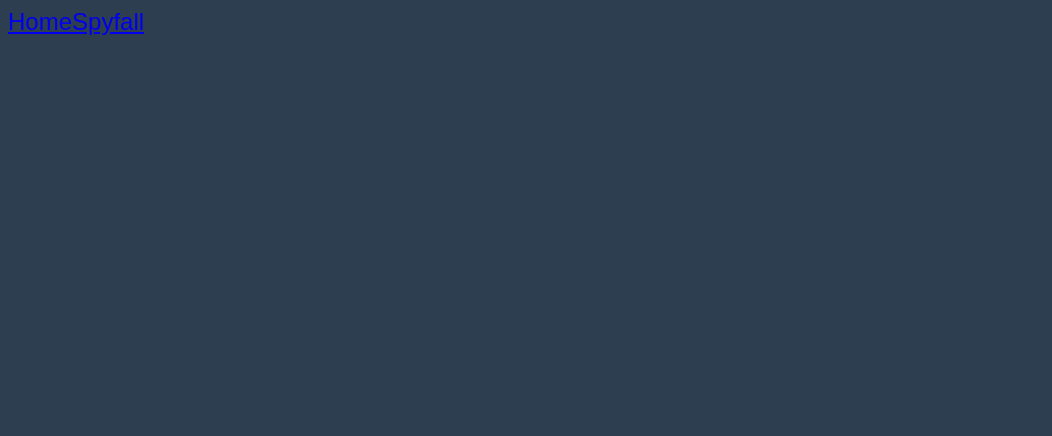
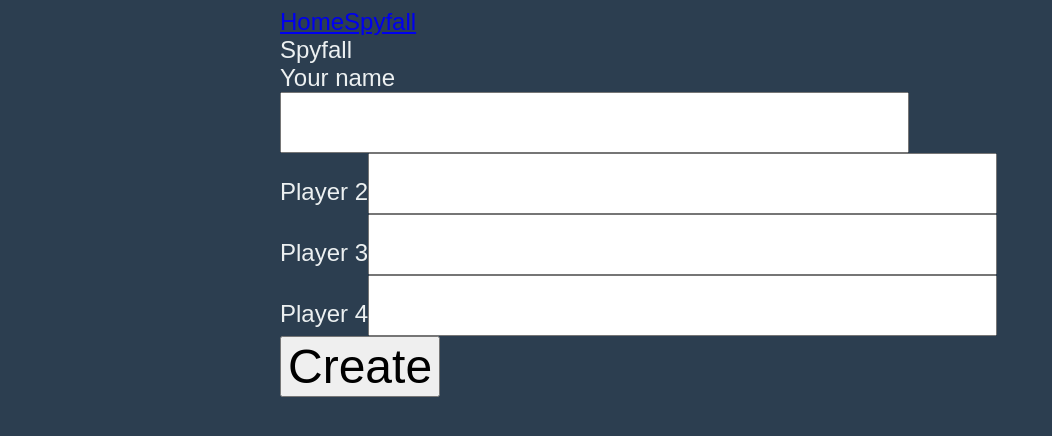
Before and after one commit to kbparagua/likalaro, a Vue app: page /spyfall/new in a window 1280 px wide. Before the commit this address had no page. Shown: the top 436 px of the page, without its empty margins (0-1052 px from the left). Built offline with nearby package versions, Linux system fonts and the light colour scheme.

Commit message:
Lobby page

```diff
--- a/src/App.vue
+++ b/src/App.vue
@@ -83,7 +83,7 @@
     <div class="wrapper">
       <nav>
         <RouterLink to="/">Home</RouterLink>
-        <RouterLink to="/spyfall">Spyfall</RouterLink>
+        <RouterLink to="/spyfall/new">Spyfall</RouterLink>
       </nav>
     </div>
   </header>
--- a/src/assets/main.css
+++ b/src/assets/main.css
@@ -5,3 +5,16 @@ body {
   font-family: Arial, Helvetica, sans-serif;
   font-size: 24px;
 }
+
+input {
+  font-size: 48px;
+}
+
+button {
+  font-size: 48px;
+}
+
+#app {
+  width: 720px;
+  margin: auto;
+}
--- a/src/views/spyfall/Home.vue
+++ /dev/null
@@ -1,49 +0,0 @@
-<script setup>
-import { ref, watch } from "vue";
-import PlayerField from "./home/PlayerField.vue";
-
-const players = [];
-const setPlayer = (index, name) => {
-  players[index] = name;
-  console.log(players);
-}
-
-function generateJoinUrl({ playerIndex, name, seed }) {
-  const data = {
-    s: seed,
-    i: playerIndex,
-    p: name
-  };
-
-  const params = (new URLSearchParams(data)).toString();
-  const url = window.location.href;
-
-  return `${url}?${params}`;
-}
-
-function create() {
-  console.log("create game");
-  const seed = Math.round((new Date()).getTime() * Math.random()).toString();
-  const joinUrls = [];
-
-  let i = 1;
-  while (i < players.length) {
-    let player = players[i];
-    joinUrls[i] = generateJoinUrl({ playerIndex: i, name: player, seed });
-
-    i++;
-  }
-
-  console.log(joinUrls);
-}
-
-</script>
-
-<template>
-  <div>Spyfall</div>
-  <PlayerField label="Your name" @change="(v) => setPlayer(0, v)"></PlayerField>
-  <PlayerField label="Player 2" @change="(v) => setPlayer(1, v)"></PlayerField>
-  <PlayerField label="Player 3" @change="(v) => setPlayer(2, v)"></PlayerField>
-  <PlayerField label="Player 4" @change="(v) => setPlayer(3, v)"></PlayerField>
-  <button @click="create">Create</button>
-</template>
--- /dev/null
+++ b/src/views/spyfall/Main.vue
@@ -0,0 +1,6 @@
+<script setup>
+</script>
+
+<template>
+  <router-view />
+</template>
--- /dev/null
+++ b/src/views/spyfall/main/Lobby.vue
@@ -0,0 +1,33 @@
+<script setup>
+  import { useRoute } from 'vue-router';
+
+  const route = useRoute();
+  const players = route.query.players;
+  const host = players.shift();
+  const seed = Math.round((new Date()).getTime() * Math.random()).toString();
+
+  function generateJoinUrl({ playerNumber, name }) {
+    const data = {
+      s: seed,
+      m: playerNumber,
+      p: name
+    };
+
+    const params = (new URLSearchParams(data)).toString();
+    const url = window.location.href.split('?')[0];
+
+    return `${url}?${params}`;
+  }
+
+  const joinUrls = players.map((player, i) => generateJoinUrl({ playerNumber: i + 2, name: player }));
+  console.log(joinUrls);
+</script>
+
+<template>
+  <div>Host: {{  host  }}</div>
+  <ul>
+    <li v-for="(player, i) in players">
+      {{ player }}: {{ joinUrls[i] }}
+    </li>
+  </ul>
+</template>
--- /dev/null
+++ b/src/views/spyfall/main/NewGameScreen.vue
@@ -0,0 +1,31 @@
+<script setup>
+
+import { useRouter } from 'vue-router';
+import PlayerField from "./new_game_screen/PlayerField.vue";
+
+const router = useRouter();
+const players = [];
+const setPlayer = (index, name) => {
+  players[index] = name;
+  console.log(players);
+}
+
+
+function create() {
+  console.log("create game");
+  router.push({ path: 'lobby', query: { players } });
+
+
+
+}
+
+</script>
+
+<template>
+  <div>Spyfall</div>
+  <PlayerField label="Your name" @change="(v) => setPlayer(0, v)"></PlayerField>
+  <PlayerField label="Player 2" @change="(v) => setPlayer(1, v)"></PlayerField>
+  <PlayerField label="Player 3" @change="(v) => setPlayer(2, v)"></PlayerField>
+  <PlayerField label="Player 4" @change="(v) => setPlayer(3, v)"></PlayerField>
+  <button @click="create">Create</button>
+</template>
```
Also changed, not shown: src/router/index.js (+15 -2 lines), src/views/spyfall/main/new_game_screen/PlayerField.vue (renamed from src/views/spyfall/home/PlayerField.vue).
